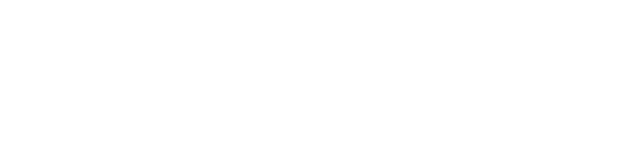
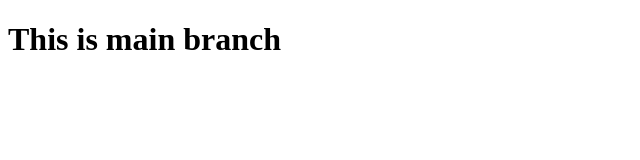
Before and after one commit to ChaudharyAkif/git-pratice, a plain HTML site: page index.html in a window 1280 px wide. Shown: the whole page, without its empty margins (0-640 px from the left). Drawn offline with Linux system fonts and the light colour scheme.

Commit message:
checking again

```diff
--- a/index.html
+++ b/index.html
@@ -7,6 +7,6 @@
   </head>
   <body>
     <header></header>
-    <main></main>
+    <main> <h1>This is main branch</h1></main>
   </body>
 </html>
```
